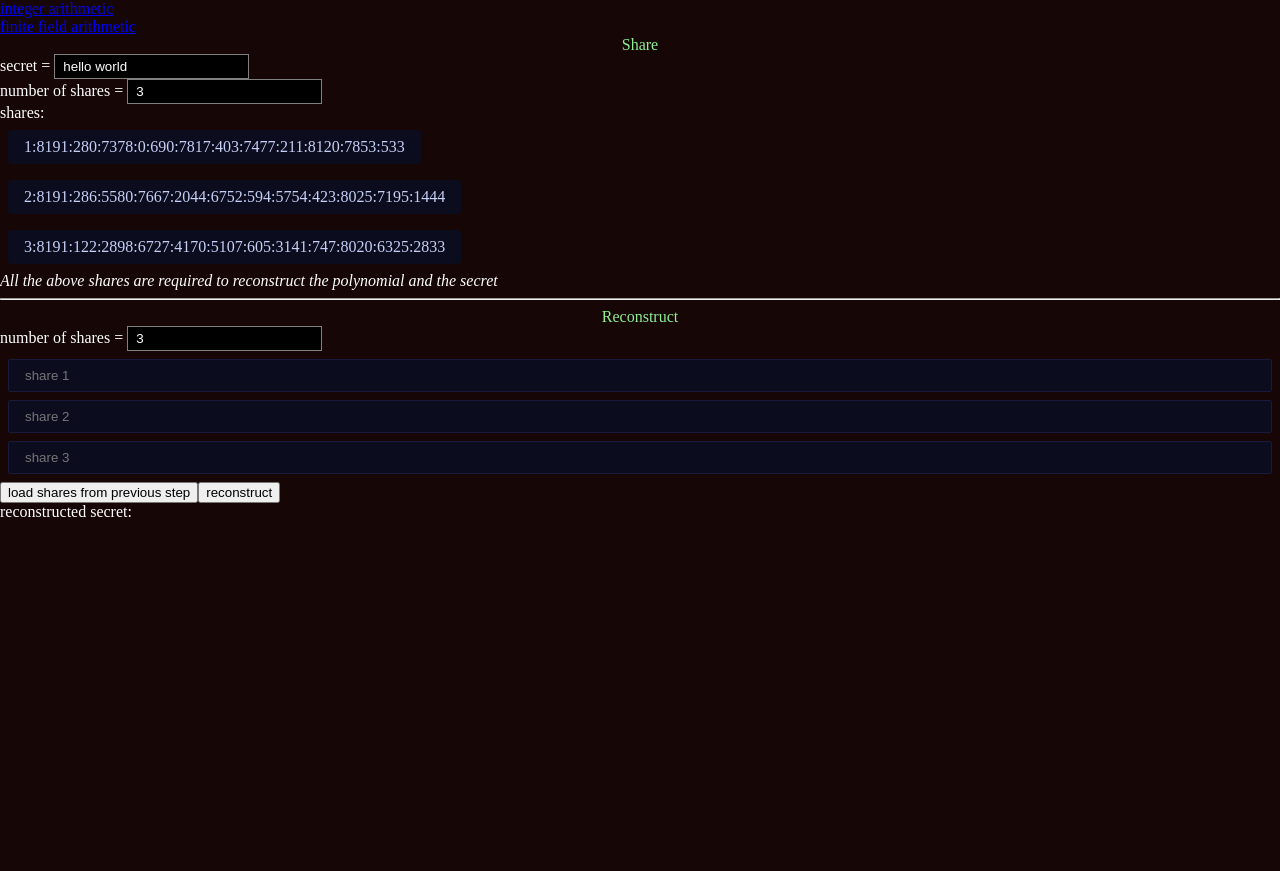
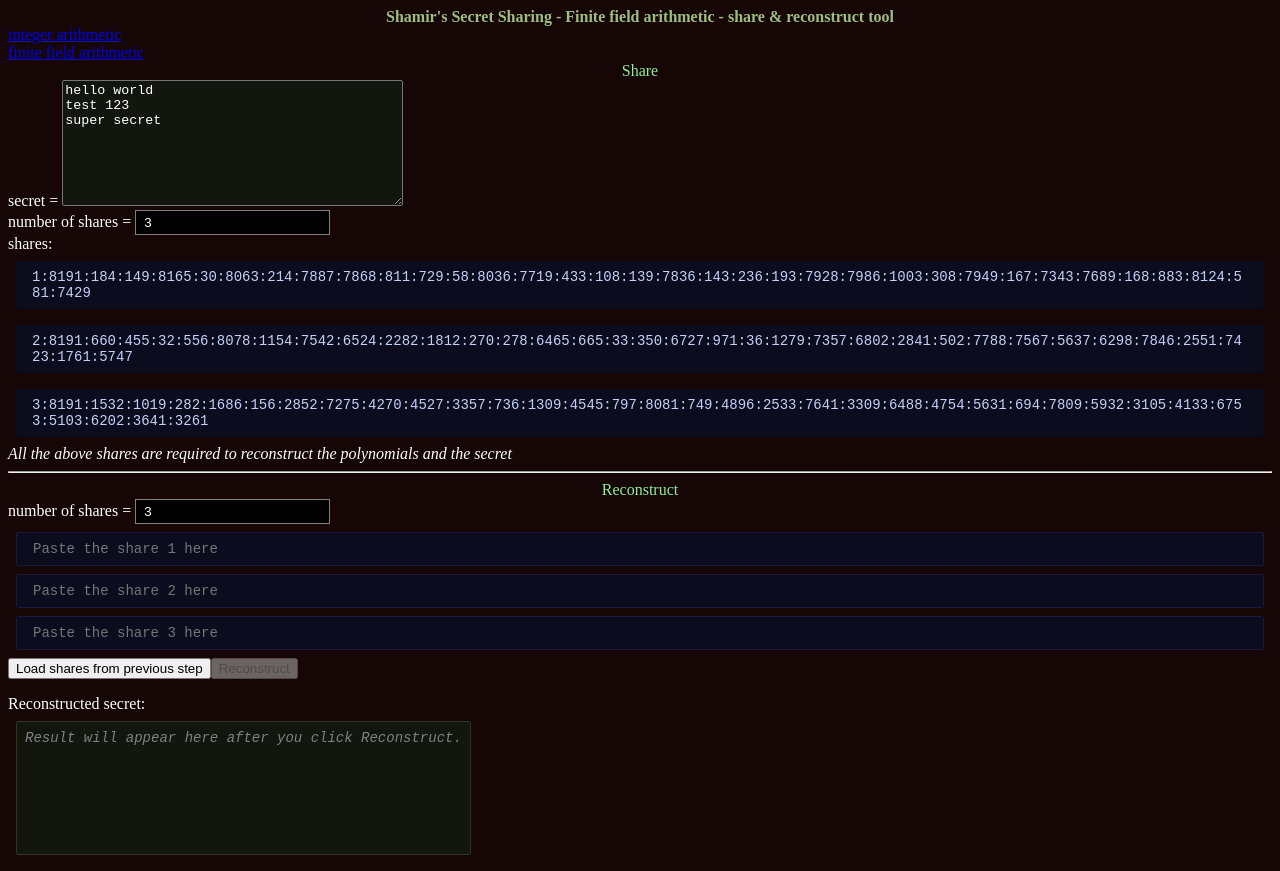
Before and after one commit to Zazzik1/shamir-secret-sharing, a React (Vite) app: page /shamir-secret-sharing/finite-field-string in a window 1280 px wide. Before the commit the page ends 800 px from the top, so only its background shows below. Built offline with nearby package versions, Linux system fonts and the light colour scheme.

Commit message:
minor ui improvements, added support for multiline secrets

```diff
--- a/src/pages/FiniteFieldString.tsx
+++ b/src/pages/FiniteFieldString.tsx
@@ -1,17 +1,21 @@
-import { useCallback, useMemo, useState } from 'react';
+import React, { useCallback, useMemo, useState } from 'react';
 import { getSecretFromSharesStr, makeSharesStr } from '../util';
 import { Link } from 'react-router-dom';
 
 const _PRIME = 2 ** 13 - 1; // https://en.wikipedia.org/wiki/Mersenne_prime
+const initialSecret = `hello world
+test 123
+super secret`;
 
 const FiniteFieldString = () => {
-    const [secret, setSecret] = useState('hello world');
+    const [secret, setSecret] = useState(initialSecret);
     const [numberOfShares, setNumberOfShares] = useState(3);
     const [numberOfSharesToReconstruct, setNumberOfSharesToReconstruct] =
         useState(3);
     const [sharesToReconstruct, setSharesToReconstruct] = useState<string[]>(
         [],
     );
+    const [error, setError] = useState<string | null>(null);
     const [reconstructedSecret, setReconstructedSecret] = useState('');
     const shares = useMemo(
         () => makeSharesStr(secret, numberOfShares, _PRIME),
@@ -19,12 +23,12 @@ const FiniteFieldString = () => {
     );
     const reconstructSecret = useCallback(() => {
         setReconstructedSecret('');
+        setError(null);
         try {
             const secret = getSecretFromSharesStr(sharesToReconstruct);
             setReconstructedSecret(secret);
         } catch (err) {
-            setReconstructedSecret(`Error: ${err}`);
-            console.error(err);
+            if (err instanceof Error) setError(err.message);
         }
     }, [sharesToReconstruct]);
     const loadShares = useCallback(() => {
@@ -32,7 +36,17 @@ const FiniteFieldString = () => {
         setSharesToReconstruct(shares);
     }, [shares, numberOfShares]);
     return (
-        <div>
+        <div style={{ padding: '8px' }}>
+            <div
+                style={{
+                    textAlign: 'center',
+                    fontWeight: '600',
+                    color: 'rgb(158, 190, 128)',
+                }}
+            >
+                Shamir's Secret Sharing - Finite field arithmetic - share &
+                reconstruct tool
+            </div>
             <div style={{ display: 'flex', flexDirection: 'column' }}>
                 <Link to="/">integer arithmetic</Link>
                 <Link to="/finite-field">finite field arithmetic</Link>
@@ -42,9 +56,17 @@ const FiniteFieldString = () => {
             </div>
             <div>
                 secret ={' '}
-                <input
+                <textarea
                     value={secret}
                     onChange={(e) => setSecret(e.target.value)}
+                    rows={8}
+                    cols={40}
+                    style={{
+                        backgroundColor: 'rgb(19, 22, 14)',
+                        color: 'white',
+                        fontFamily: 'monospace',
+                        borderRadius: '2px',
+                    }}
                 />
             </div>
             <div>
@@ -81,6 +103,8 @@ const FiniteFieldString = () => {
                             maxWidth: '100%',
                             boxSizing: 'border-box',
                             borderRadius: '4px',
+                            fontFamily: 'monospace',
+                            fontSize: '14px',
                         }}
                     >
                         {share}
@@ -88,7 +112,7 @@ const FiniteFieldString = () => {
                 ))}
             </div>
             <div style={{ fontStyle: 'italic' }}>
-                All the above shares are required to reconstruct the polynomial
+                All the above shares are required to reconstruct the polynomials
                 and the secret
             </div>
             <hr />
@@ -122,7 +146,7 @@ const FiniteFieldString = () => {
                     (_, id) => (
                         <input
                             key={id}
-                            placeholder={`share ${id + 1}`}
+                            placeholder={`Paste the share ${id + 1} here`}
                             value={sharesToReconstruct[id] ?? ''}
                             onChange={(e) =>
                                 setSharesToReconstruct((old) => {
@@ -137,22 +161,59 @@ const FiniteFieldString = () => {
                                 color: 'rgb(197, 208, 245)',
                                 border: '1px solid rgb(26, 26, 61)',
                                 borderRadius: '2px',
+                                fontFamily: 'monospace',
+                                fontSize: '14px',
                             }}
                         />
                     ),
                 )}
             </div>
-            <button onClick={loadShares}>load shares from previous step</button>
-            <button onClick={reconstructSecret}>reconstruct</button>
-            <div>reconstructed secret: </div>
+            <button onClick={loadShares}>Load shares from previous step</button>
+            <button
+                onClick={reconstructSecret}
+                disabled={
+                    sharesToReconstruct.reduce((acc, share) => {
+                        return share.length ? acc + 1 : acc;
+                    }, 0) < numberOfSharesToReconstruct
+                }
+            >
+                Reconstruct
+            </button>
+            <div style={{ marginTop: '16px' }}>Reconstructed secret: </div>
             <div
                 style={{
-                    color: 'lightgreen',
-                    maxWidth: '100%',
+                    maxWidth: 'calc(100% - 16px)',
+                    width: 'max-content',
+                    minWidth: '30ch',
+                    minHeight: '16ch',
                     lineBreak: 'anywhere',
+                    fontSize: '14px',
+                    backgroundColor: 'rgb(19, 22, 14)',
+                    color: 'rgb(186, 211, 146)',
+                    fontFamily: 'monospace',
+                    borderRadius: '2px',
+                    padding: '8px',
+                    border: '1px solid rgb(46, 53, 35)',
+                    margin: '8px',
+                    boxSizing: 'border-box',
                 }}
             >
-                {reconstructedSecret}
+                {error != null ? (
+                    <span style={{ color: 'red', fontStyle: 'italic' }}>
+                        Error: {error}
+                    </span>
+                ) : reconstructedSecret === '' ? (
+                    <span style={{ color: 'gray', fontStyle: 'italic' }}>
+                        Result will appear here after you click Reconstruct.
+                    </span>
+                ) : (
+                    reconstructedSecret.split('\n').map((el, id) => (
+                        <React.Fragment key={id}>
+                            {el}
+                            <br />
+                        </React.Fragment>
+                    ))
+                )}
             </div>
         </div>
     );
```
